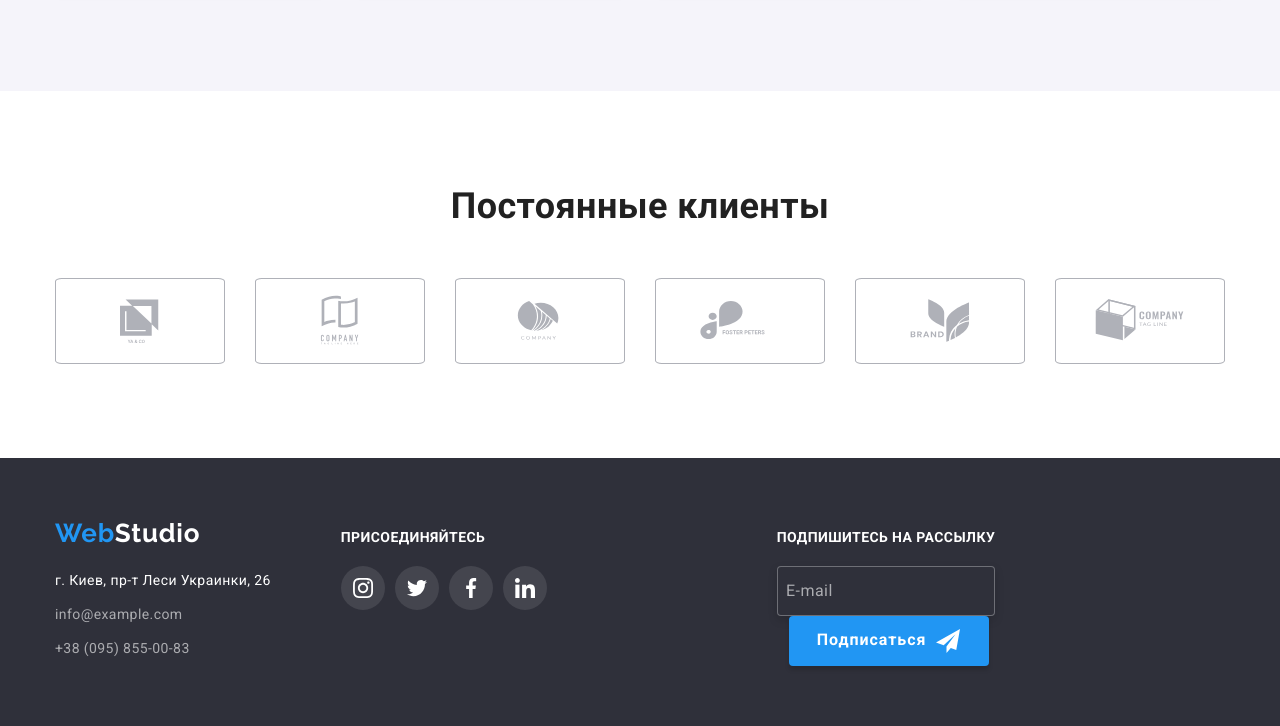
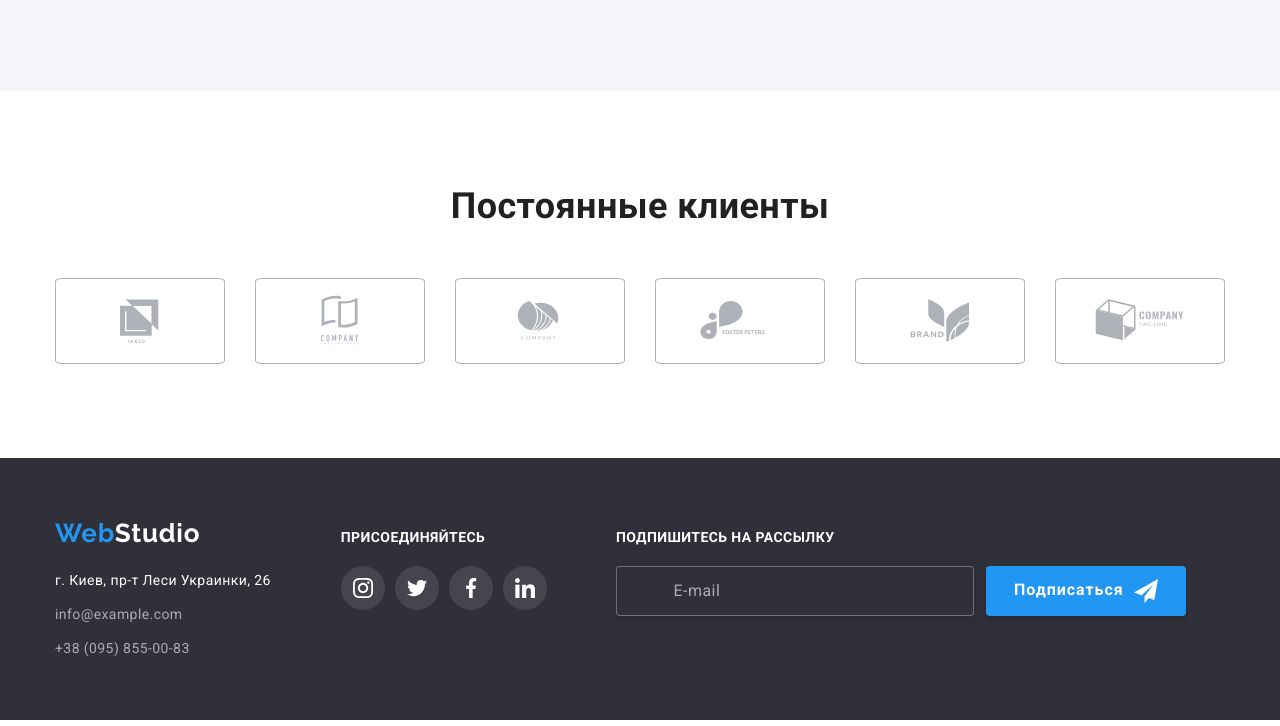
Before and after one commit to Yukkaf1/goit-markup-hw-06_check, a plain HTML site: page index.html in a window 1280 px wide. Shown: the part 2214-2940 px from the top of the page. Drawn offline with nearby package versions, Linux system fonts and the light colour scheme.

Commit message:
Футер форма выравнивание

```diff
--- a/css/styles.css
+++ b/css/styles.css
@@ -919,18 +919,19 @@ margin-left: 70px;
 /*форма футер Подпишитесь на рассылку*/
 .form.container {
   display: flex;
-  align-items: center;
-  justify-content: center;
+  flex-direction: column;
+  justify-self: flex-end;
+
   width: 570px;
 }
 
 .form-mailing {
   display: flex;
-  flex-direction: column;
+  flex-direction: row;
   position: relative;
 }
 
-.form-mailing .form-title {
+.form-title {
   color: var(--primary-white-color);
   text-transform: uppercase;
   font-weight: 700;
@@ -962,6 +963,7 @@ color: rgba(255, 255, 255, 0.6);
 .form-input.email {
 
 padding-left: 10px;
+min-width: 358px;
 height: 50px;
 background-color: var(--background-color);
 border: 1px solid rgba(255, 255, 255, 0.3);
@@ -1010,8 +1012,8 @@ border: 0;
 
 /*форма модальное окно*/
 
-textarea {
-  display: block;
+.form-messege {
+
   resize: none;
   justify-content: center;
   align-items: center;
@@ -1020,7 +1022,6 @@ textarea {
   outline: none;
 
   margin: 12px, 16px;
-
 }
 
 .call-form {
--- a/index.html
+++ b/index.html
@@ -98,7 +98,8 @@
 
     <label class="form-group">
       <span class="form-label">Почта</span>
-      <input class="form-input" type="email" name="" id="">
+      <input class="form-input" type="email"
+      name="" id="">
       <span class="form-icon">
         <svg class="mail-icon" width="18px" height="18px">
           <use href="./images/sprite.svg#icon-meil"></use>
@@ -588,10 +589,12 @@
 
 <div class="form container">
 
+<p class="form-title">Подпишитесь на рассылку</p>
+
 <form class="form-mailing">
 
-  <b class="form-title">Подпишитесь на рассылку</b>
-<div class="form-mailing">
+
+<div class="imput-mailing">
   <input
   class="form-input email"
   type="email"
@@ -602,7 +605,7 @@
   <label for="email" class="label-email">E-mail</label>
 </div>
 
-<div class="form-mailing">
+<div class="button-mailing">
 <button type="submit" class="button mailing">
   <span>Подписаться</span>
   <span class="meiling-icons">
```
